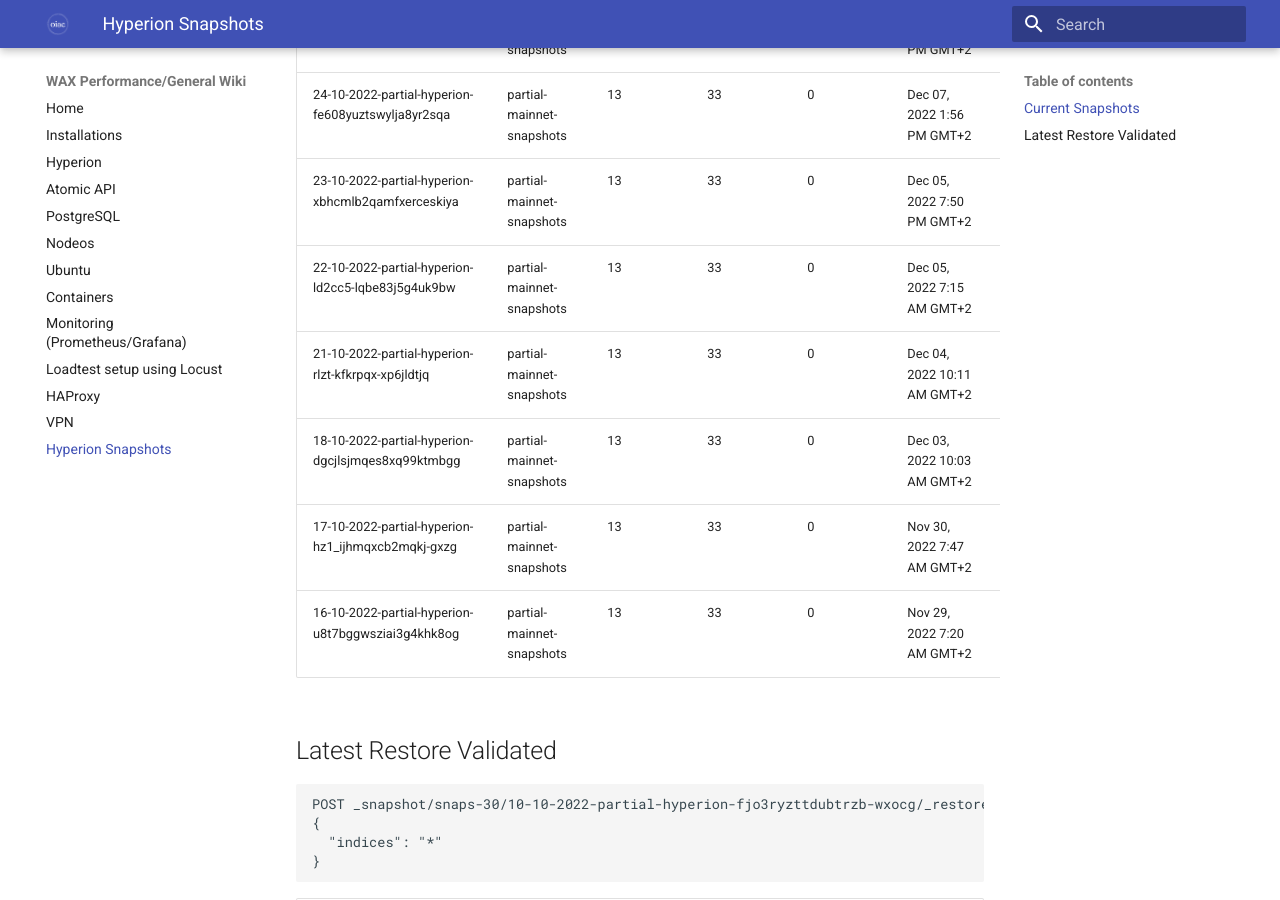
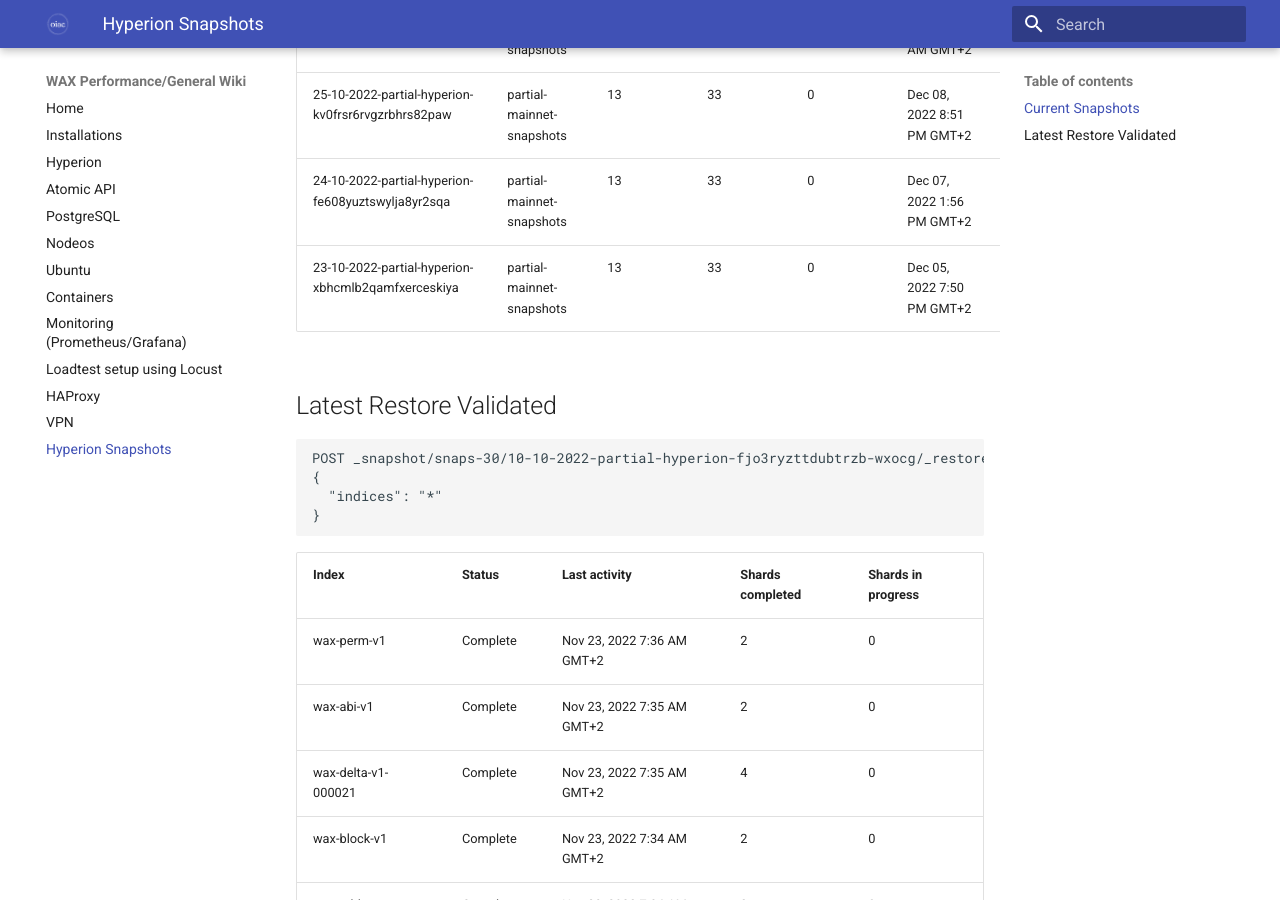
Before and after one commit to oneinacillian/wiki, an MkDocs documentation site: the page built from docs/snapshots.md, in a window 1280 px wide and 900 px high, scrolled down 4614 px. Built offline with MkDocs 1.6.1 and Material for MkDocs 9.7.7, drawn with Linux system fonts in a browser that asks for light colours; some of the changed text lies outside the part shown.

Commit message:
Added snapshot from 10/12/2022, equivalent of 6 weeks of partial data

```diff
--- a/docs/snapshots.md
+++ b/docs/snapshots.md
@@ -90,11 +91,6 @@
 | 25-10-2022-partial-hyperion-kv0frsr6rvgzrbhrs82paw | partial-mainnet-snapshots | 13      | 33     | 0             | Dec 08, 2022 8:51 PM GMT+2  | 26s      |
 | 24-10-2022-partial-hyperion-fe608yuztswylja8yr2sqa | partial-mainnet-snapshots | 13      | 33     | 0             | Dec 07, 2022 1:56 PM GMT+2  | 41s      |
 | 23-10-2022-partial-hyperion-xbhcmlb2qamfxerceskiya | partial-mainnet-snapshots | 13      | 33     | 0             | Dec 05, 2022 7:50 PM GMT+2  | 13s      |
-| 22-10-2022-partial-hyperion-ld2cc5-lqbe83j5g4uk9bw | partial-mainnet-snapshots | 13      | 33     | 0             | Dec 05, 2022 7:15 AM GMT+2  | 30s      |
-| 21-10-2022-partial-hyperion-rlzt-kfkrpqx-xp6jldtjq | partial-mainnet-snapshots | 13      | 33     | 0             | Dec 04, 2022 10:11 AM GMT+2 | 38s      |
-| 18-10-2022-partial-hyperion-dgcjlsjmqes8xq99ktmbgg | partial-mainnet-snapshots | 13      | 33     | 0             | Dec 03, 2022 10:03 AM GMT+2 | 61s      |
-| 17-10-2022-partial-hyperion-hz1_ijhmqxcb2mqkj-gxzg | partial-mainnet-snapshots | 13      | 33     | 0             | Nov 30, 2022 7:47 AM GMT+2  | 24s      |
-| 16-10-2022-partial-hyperion-u8t7bggwsziai3g4khk8og | partial-mainnet-snapshots | 13      | 33     | 0             | Nov 29, 2022 7:20 AM GMT+2  | 33s      |
 
 
 ## Latest Restore Validated
```
Also changed, not shown: other parts of docs/snapshots.md (+1 -0 lines).
